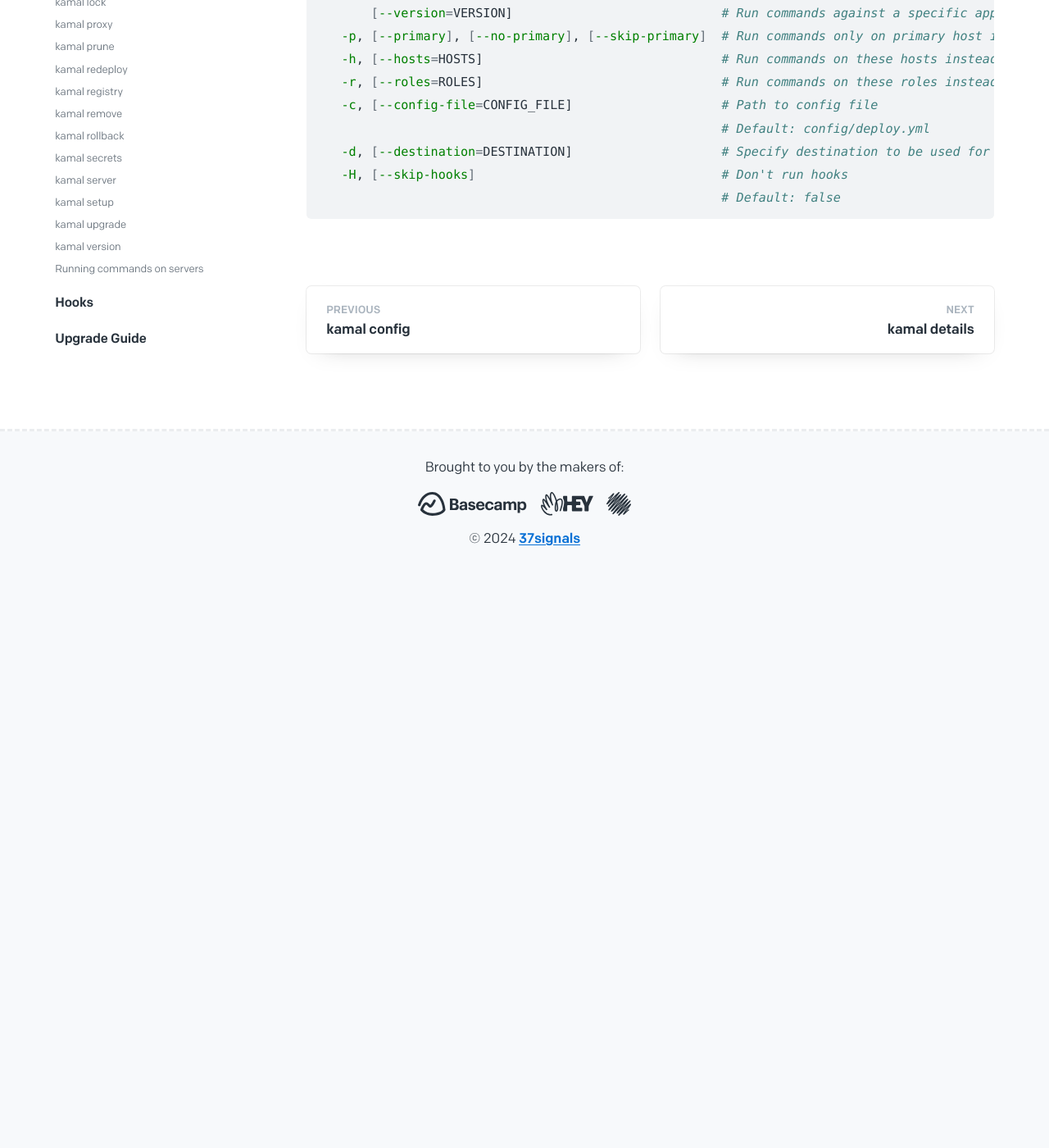
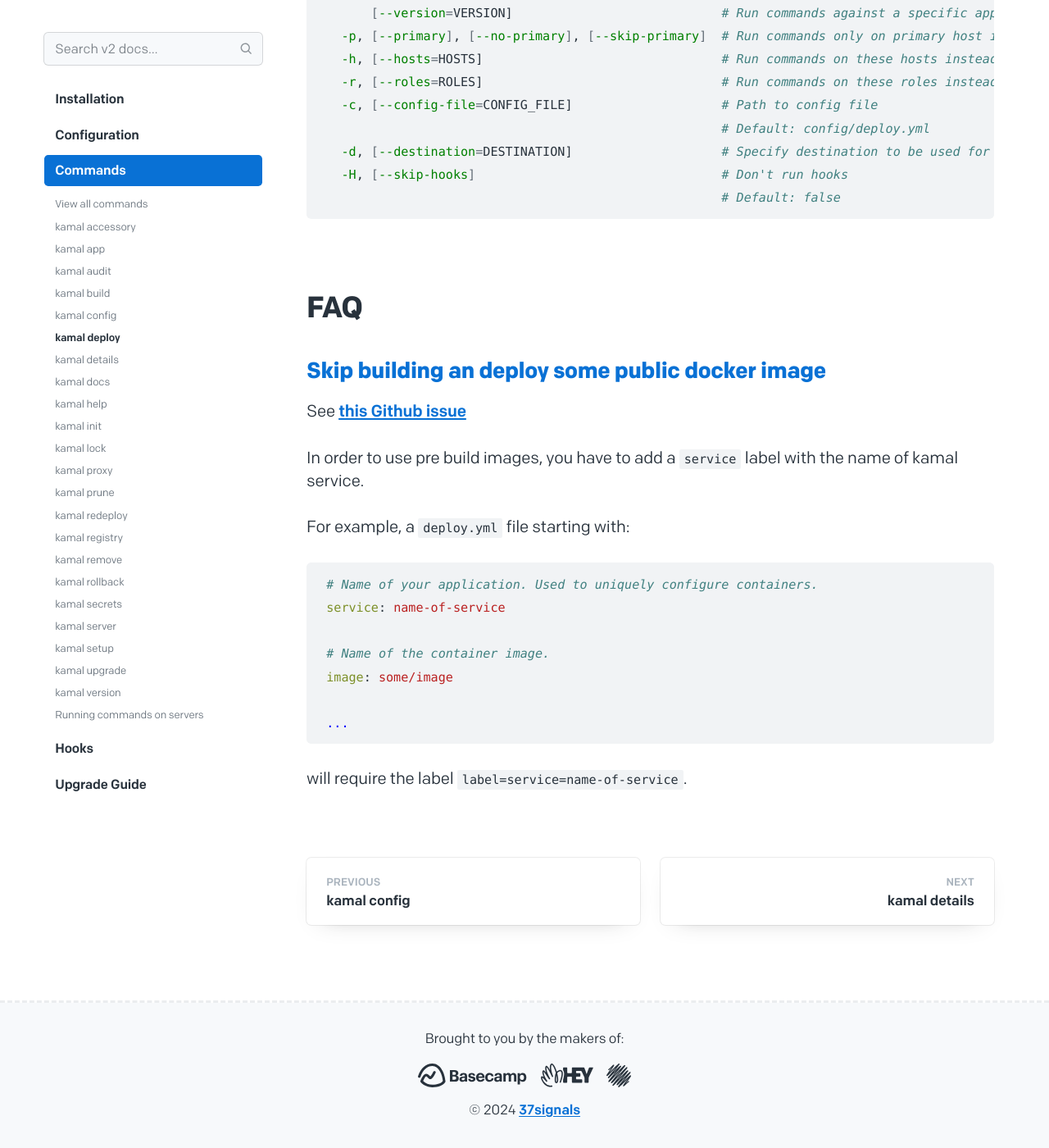
Before and after one commit to basecamp/kamal-site, a Jekyll site: the page built from docs/commands/deploy.md, in a window 1280 px wide and 1400 px high, scrolled down 1083 px. Shown: the whole window at 82% size. Built offline with Jekyll 4.4.1, drawn with Linux system fonts in a browser that asks for light colours; before the commit the page ends 1786 px from its top, so only the background shows below that.

Commit message:
add FAQ for deploy command

````diff
--- a/docs/commands/deploy.md
+++ b/docs/commands/deploy.md
@@ -37,3 +37,25 @@ Options:
   -H, [--skip-hooks]                                 # Don't run hooks
                                                      # Default: false
 ```
+
+# FAQ
+
+## Skip building an deploy some public docker image
+
+See [this Github issue](https://github.com/basecamp/kamal/issues/497)
+
+In order to use pre build images, you have to add a `service` label with the name of kamal service.
+
+For example, a `deploy.yml` file starting with:
+
+```yaml
+# Name of your application. Used to uniquely configure containers.
+service: name-of-service
+
+# Name of the container image.
+image: some/image
+
+...
+```
+
+will require the label `label=service=name-of-service`.
````
Also changed, not shown: Gemfile.lock.
